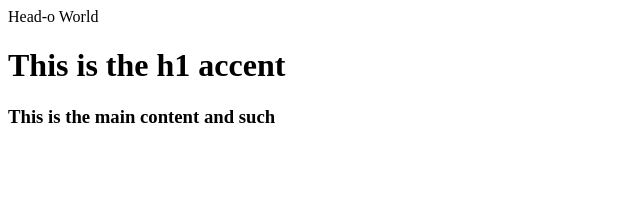
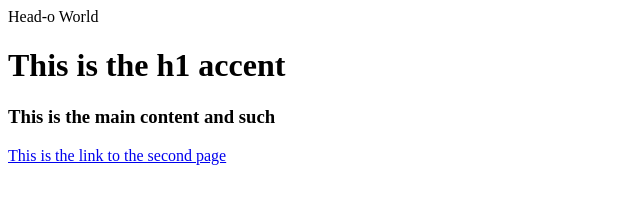
Before and after one commit to mr-stamp/demo-site, a plain HTML site: page index.html in a window 1280 px wide. Shown: the whole page, without its empty margins (0-640 px from the left). Drawn offline with Linux system fonts and the light colour scheme.

Commit message:
Update index.html

```diff
--- a/index.html
+++ b/index.html
@@ -9,5 +9,8 @@
     <h3>
       This is the main content and such
     </h3>
+    <p>
+      <a href="page-1/page-1.html">This is the link to the second page</a>
+    </p>
   </body>
 </html>
```
